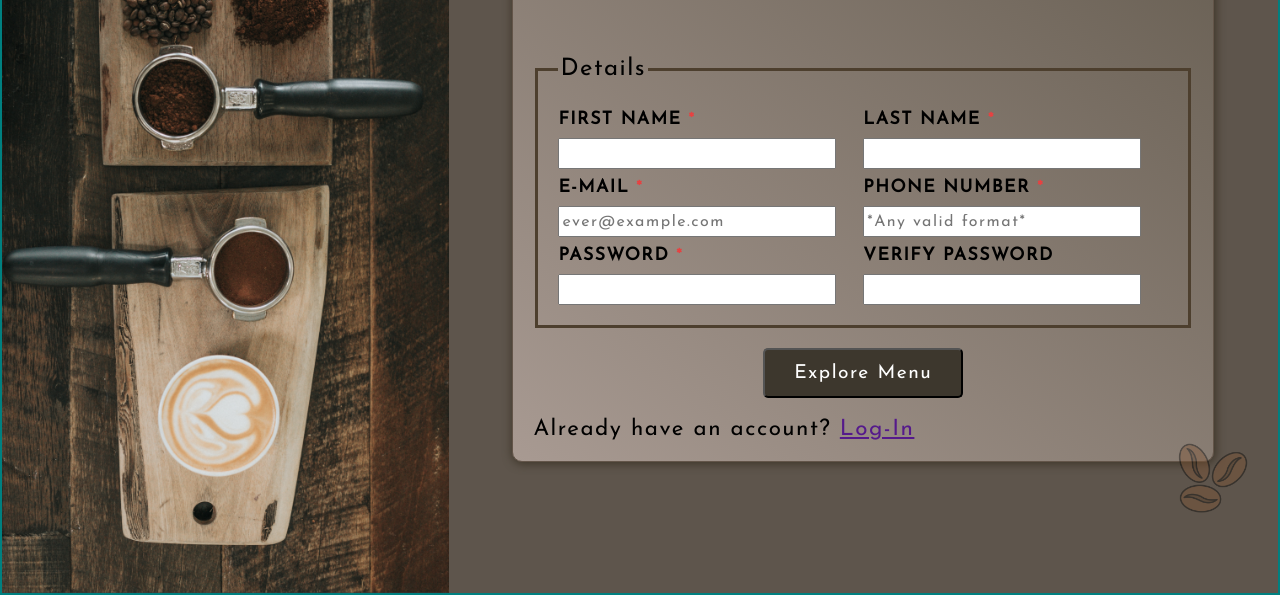
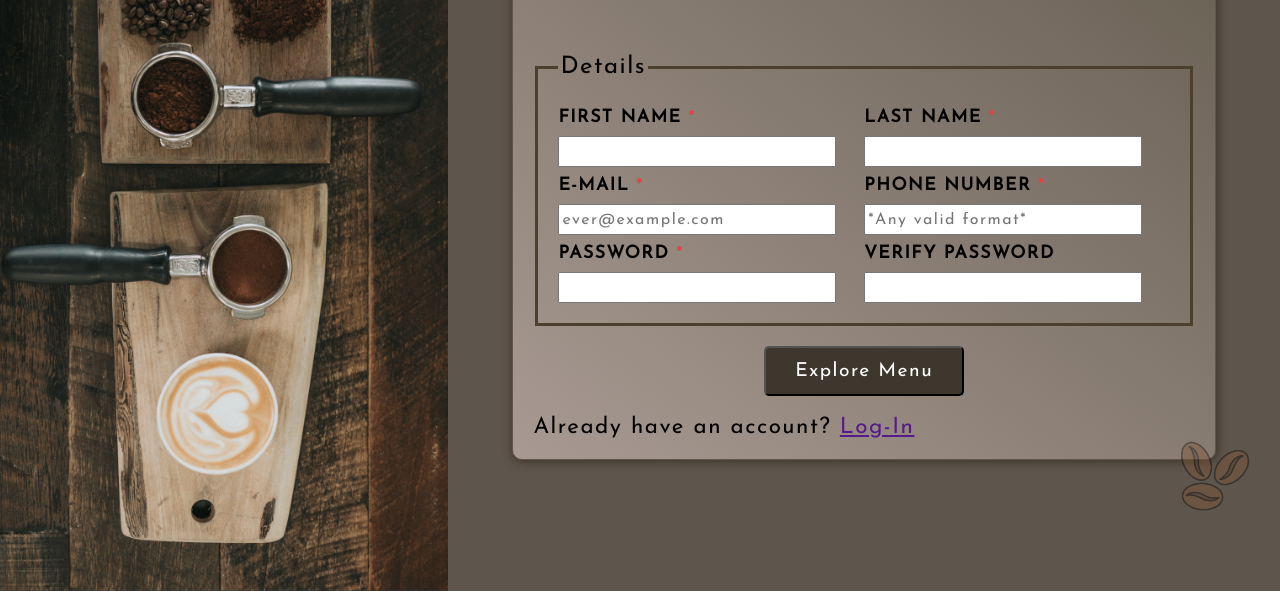
Before and after one commit to asdacosta/sign-up-form, a plain HTML site: page index.html in a window 1280 px wide. Shown: the part 209-804 px from the top of the page. Drawn offline with Linux system fonts and the light colour scheme.

Commit message:
Remove trivial border style

```diff
--- a/style.css
+++ b/style.css
@@ -12,7 +12,6 @@ html, body {
 
 body {
     display: flex;
-    border: 2px solid teal;
 }
 
 main {
@@ -68,7 +67,6 @@ main {
     border-radius: 10px;
     box-shadow: 1px 1px 10px 1px rgb(61, 53, 40);
     padding: 20px;
-    /* min-width: 400px; */
     overflow: auto;
 }
 
```
